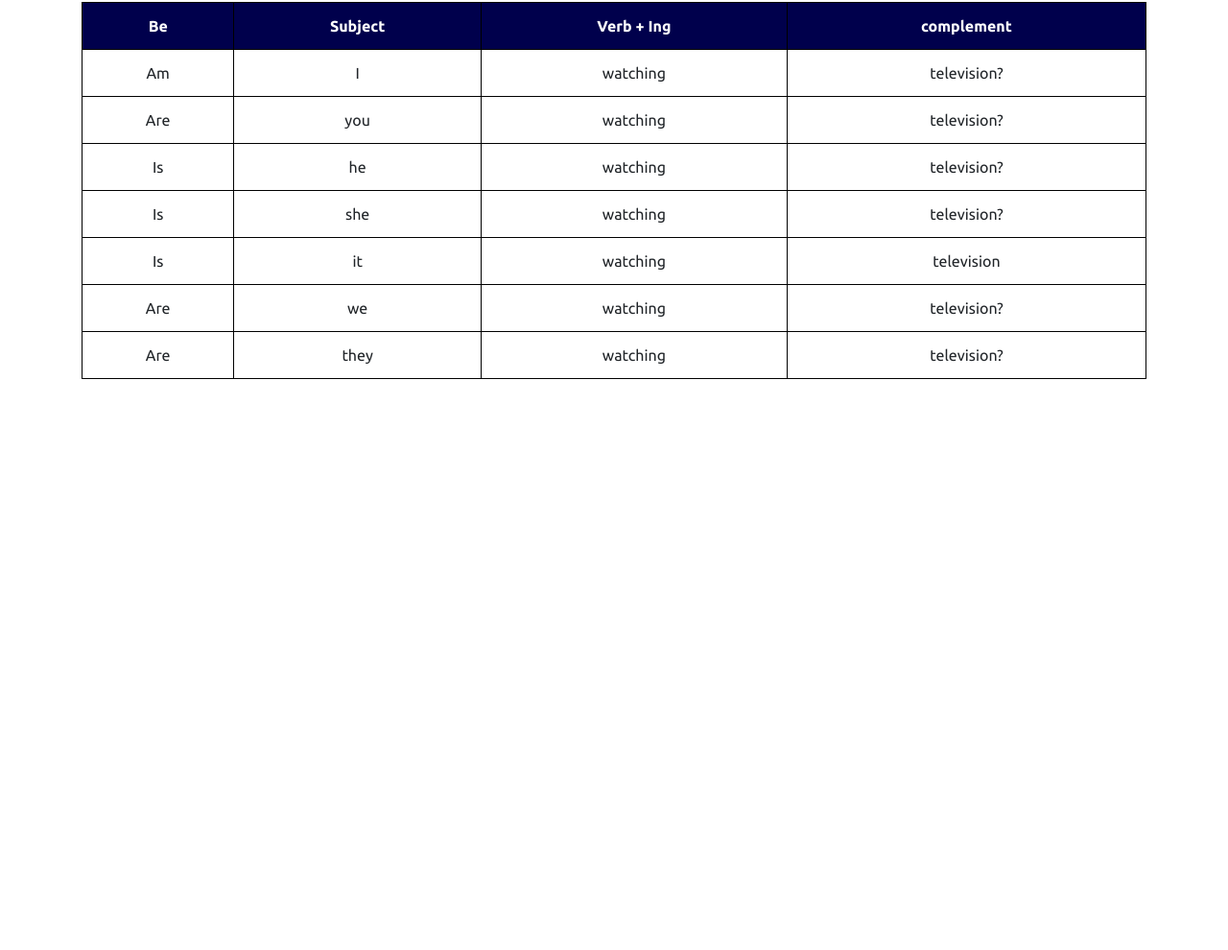
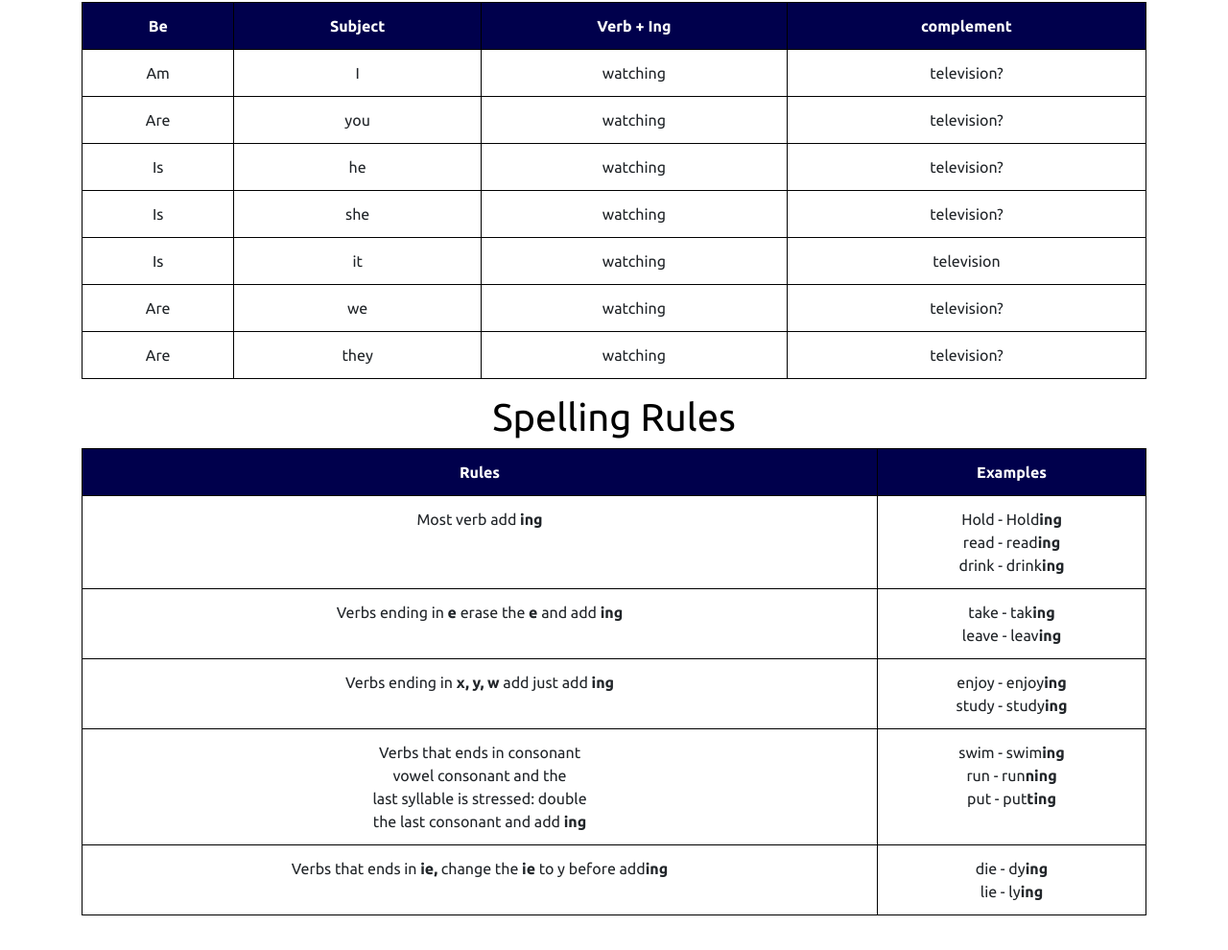
Before and after one commit to Aarias23/progressive_content, a plain HTML site: page index.html in a window 1280 px wide. Shown: the part 1505-2495 px from the top of the page at 96% size. Before the commit the page ends 1936 px from the top, so only its background shows below. Drawn offline with nearby package versions, Linux system fonts and the light colour scheme.

Commit message:
Update index.html

```diff
--- a/index.html
+++ b/index.html
@@ -46,7 +46,7 @@
         </div>
       </div>
       <br>
-      <h1 class="chart">Structure of Present Continuous</h1>
+      <h1 class="chart">Structure of Present Continuous Tense</h1>
      <!--  <div class="jumbotron"> -->
        <br>
         <div class="row">
@@ -227,6 +227,66 @@
               </tbody>
             </table>
           </div>
+          <div class="col-lg-12 col-md-12">
+            <h1 class="grammar">Spelling Rules</h1>
+            <table class="table">
+              <thead class="thead-dark">
+                <tr>
+                  <th scope="col">Rules</th>
+                  <th scope="col">Examples</th>
+
+                </tr>
+              </thead>
+              <tbody>
+                <tr>
+                  <td class="rule">Most verb add <strong>ing</strong></td>
+                  <td class="ing_form">Hold - Hold<strong>ing</strong>
+                    <br>
+                    read - read<strong>ing</strong>
+                    <br>
+                    drink - drink<strong>ing</strong>
+                  </td>
+                </tr>
+                  <tr>
+                    <td class="rule">Verbs ending in <strong>e</strong> erase the <strong>e</strong> and add <strong>ing</strong>
+                    </td>
+                    <td class="ing_form">take - tak<strong>ing</strong>
+                      <br>
+                      leave - leav<strong>ing</strong>
+                  </td>
+                  </tr>
+                  <tr>
+                    <td class="rule">Verbs ending in <strong>x,</strong> <strong> y,</strong>
+                      <strong> w</strong> add just add <strong>ing<strong/>
+                    </td>
+                    <td class="ing_form">enjoy - enjoy<strong>ing</strong>
+                      <br>
+                      study - study<strong>ing</strong>
+                  </td>
+                  </tr>
+                    <td class="rule">Verbs that ends in consonant <br>
+                       vowel consonant and the <br> last syllable is  stressed: double <br> the last consonant and add <strong>ing</strong>
+
+                    </td>
+                    <td class="ing_form">swim - swim<strong>ing</strong>
+                      <br>
+                      run - run<strong>ning</strong>
+                      <br>
+                      put - put<strong>ting</strong>
+                  </td>
+                  </tr>
+
+                  <td class="rule">Verbs that ends in <strong>ie,</strong> change the <strong>ie</strong> to y before add<strong>ing</strong>
+                  </td>
+                  <td class="ing_form">die - dy<strong>ing</strong>
+                    <br>
+                    lie - ly<strong>ing</strong>
+                </td>
+                </tr>
+
+              </tbody>
+            </table>
+          </div>
         </div>
     </div>
   </body>
```
